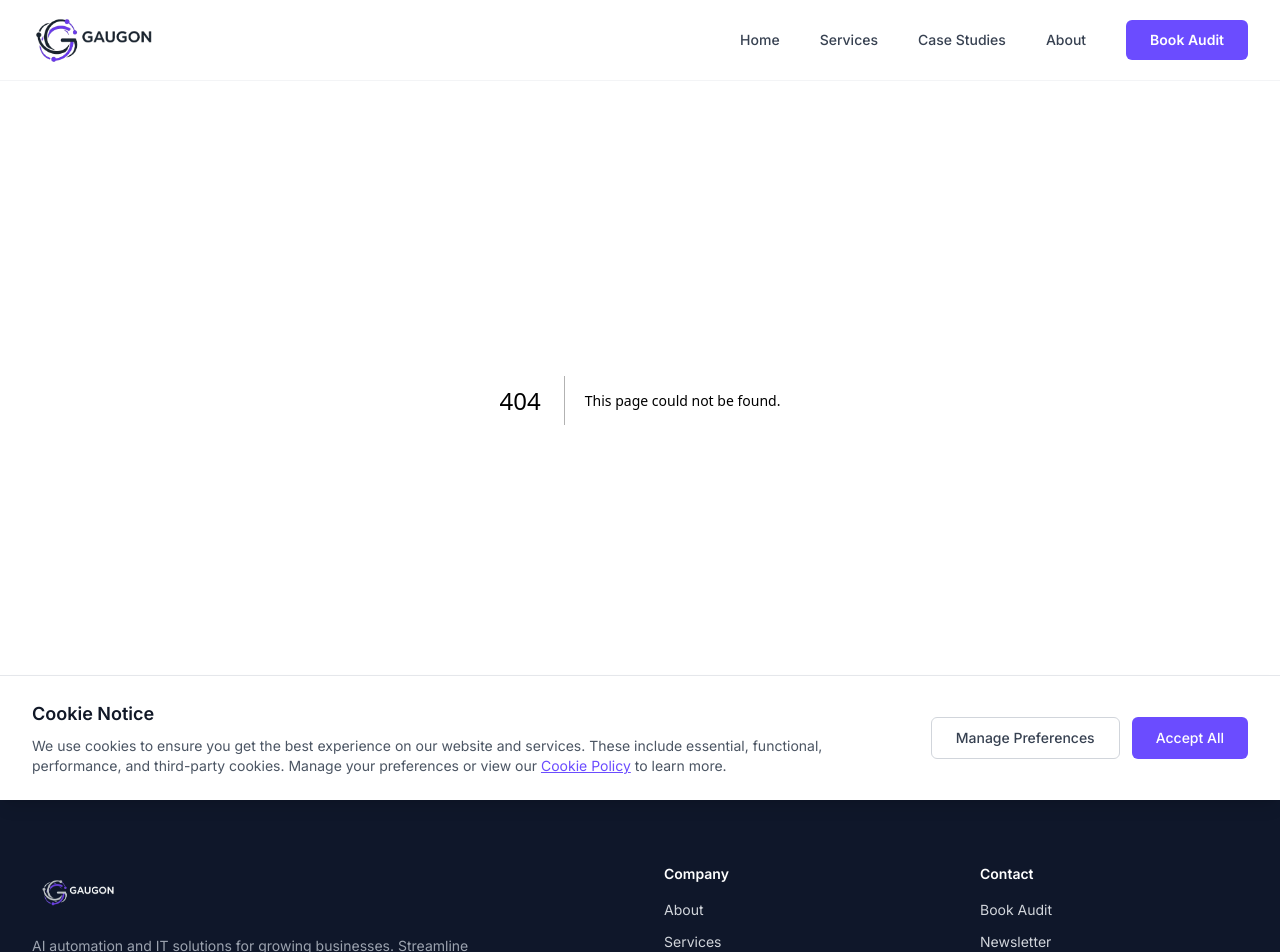
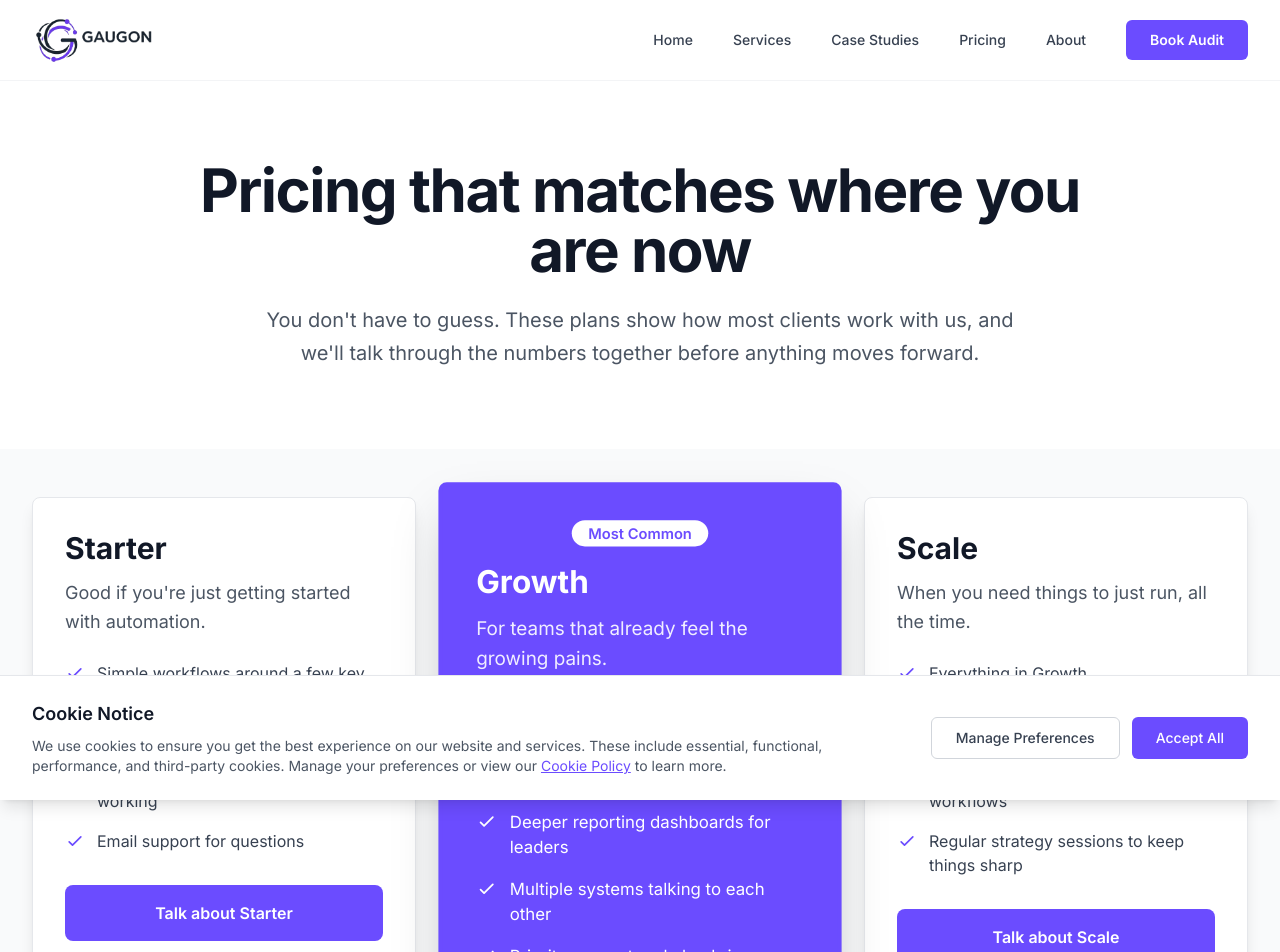
Before and after one commit to ocilab25/gaugon-website, a Next.js app: page /pricing in a window 1280 px wide. Before the commit this address had no page. Shown: the top 952 px of the page. Built offline with nearby package versions, Linux system fonts and the light colour scheme.

Commit message:
Add Pricing page with three tiers, update navigation, and replace home pricing section with link strip

```diff
--- a/app/page.tsx
+++ b/app/page.tsx
@@ -4,10 +4,10 @@ import WhatWeAutomate from "@/components/sections/WhatWeAutomate";
 import HowItWorks from "@/components/sections/HowItWorks";
 import Outcomes from "@/components/sections/Outcomes";
 import CaseStudyTeaser from "@/components/sections/CaseStudyTeaser";
-import Pricing from "@/components/sections/Pricing";
+import PricingStrip from "@/components/sections/PricingStrip";
 import FAQ from "@/components/sections/FAQ";
+import Newsletter from "@/components/sections/Newsletter";
 import FinalCTA from "@/components/sections/FinalCTA";
-import Newsletter from "@/components/sections/Newsletter";
 
 export default function Home() {
   return (
@@ -18,9 +18,9 @@ export default function Home() {
       <HowItWorks />
       <Outcomes />
       <CaseStudyTeaser />
-      <Pricing />
       <FAQ />
       <Newsletter />
+      <PricingStrip />
       <FinalCTA />
     </main>
   );
--- /dev/null
+++ b/app/pricing/page.tsx
@@ -0,0 +1,133 @@
+import type { Metadata } from "next";
+import Link from "next/link";
+import CheckmarkIcon from "@/components/icons/CheckmarkIcon";
+
+export const metadata: Metadata = {
+    title: "Pricing | Gaugon - AI Automation Plans",
+    description: "Pricing that matches where you are now. Simple plans for every stage of growth, from starter workflows to enterprise-scale automation.",
+};
+
+export default function PricingPage() {
+    const plans = [
+        {
+            name: "Starter",
+            tagline: "Good if you're just getting started with automation.",
+            features: [
+                "Simple workflows around a few key tools",
+                "Email and basic CRM setup",
+                "Light reporting so you can see what's working",
+                "Email support for questions",
+            ],
+            highlighted: false,
+        },
+        {
+            name: "Growth",
+            tagline: "For teams that already feel the growing pains.",
+            features: [
+                "Everything in Starter",
+                "Helpdesk or chatbot support for common questions",
+                "Deeper reporting dashboards for leaders",
+                "Multiple systems talking to each other",
+                "Priority support and check-ins",
+            ],
+            highlighted: true,
+        },
+        {
+            name: "Scale",
+            tagline: "When you need things to just run, all the time.",
+            features: [
+                "Everything in Growth",
+                "Custom automations around your specific stack",
+                "Monitoring and alerts on key workflows",
+                "Regular strategy sessions to keep things sharp",
+            ],
+            highlighted: false,
+        },
+    ];
+
+    return (
+        <main className="pt-20">
+            {/* Hero Section */}
+            <section className="py-20 bg-white px-6 lg:px-8">
+                <div className="max-w-4xl mx-auto text-center">
+                    <h1 className="text-5xl sm:text-6xl font-bold text-gray-900 mb-6 tracking-tight">
+                        Pricing that matches where you are now
+                    </h1>
+                    <p className="text-xl text-gray-600 max-w-3xl mx-auto leading-relaxed">
+                        You don't have to guess. These plans show how most clients work with us, and we'll talk through the numbers together before anything moves forward.
+                    </p>
+                </div>
+            </section>
+
+            {/* Pricing Cards */}
+            <section className="py-12 bg-gray-50 px-6 lg:px-8">
+                <div className="max-w-7xl mx-auto">
+                    <div className="grid grid-cols-1 md:grid-cols-3 gap-8">
+                        {plans.map((plan, index) => (
+                            <div
+                                key={index}
+                                className={`rounded-lg p-8 ${plan.highlighted
+                                        ? "bg-primary text-white shadow-2xl transform md:scale-105 border-4 border-primary"
+                                        : "bg-white border border-gray-200 shadow-lg"
+                                    }`}
+                            >
+                                {plan.highlighted && (
+                                    <div className="text-center mb-4">
+                                        <span className="bg-white text-primary px-4 py-1 rounded-full text-sm font-semibold">
+                                            Most Common
+                                        </span>
+                                    </div>
+                                )}
+                                <h2
+                                    className={`text-3xl font-bold mb-3 ${plan.highlighted ? "text-white" : "text-gray-900"
+                                        }`}
+                                >
+                                    {plan.name}
+                                </h2>
+                                <p
+                                    className={`text-lg mb-6 leading-relaxed ${plan.highlighted ? "text-white/90" : "text-gray-600"
+                                        }`}
+                                >
+                                    {plan.tagline}
+                                </p>
+                                <ul className="space-y-4 mb-8">
+                                    {plan.features.map((feature, featureIndex) => (
+                                        <li key={featureIndex} className="flex items-start">
+                                            <CheckmarkIcon
+                                                className={`w-5 h-5 mr-3 flex-shrink-0 mt-0.5 ${plan.highlighted ? "text-white" : "text-primary"
+                                                    }`}
+                                            />
+                                            <span
+                                                className={
+                                                    plan.highlighted ? "text-white" : "text-gray-700"
+                                                }
+                                            >
+                                                {feature}
+                                            </span>
+                                        </li>
+                                    ))}
+                                </ul>
+                                <Link
+                                    href="/contact"
+                                    className={`block w-full py-4 px-6 rounded-lg text-center font-semibold transition-colors ${plan.highlighted
+                                            ? "bg-white text-primary hover:bg-gray-100"
+                                            : "bg-primary text-white hover:bg-primary/90"
+                                        }`}
+                                >
+                                    Talk about {plan.name}
+                                </Link>
+                            </div>
+                        ))}
+                    </div>
+
+                    {/* Note Below Plans */}
+                    <div className="mt-16 text-center max-w-3xl mx-auto">
+                        <p className="text-lg text-gray-700 leading-relaxed">
+                            Not sure where you fit? That's normal. Start with a free AI audit, we'll map your workflows, and then suggest the plan that makes the most sense for you.
+                        </p>
+                    </div>
+                </div>
+            </section>
+        </main>
+    );
+}
--- a/components/Navbar.tsx
+++ b/components/Navbar.tsx
@@ -26,6 +26,9 @@ export default function Navbar() {
             </Link>
             <Link href="/case-studies" className="text-gray-700 hover:text-gray-900 transition-colors text-sm font-medium">
               Case Studies
+            </Link>
+            <Link href="/pricing" className="text-gray-700 hover:text-gray-900 transition-colors text-sm font-medium">
+              Pricing
             </Link>
             <Link href="/about" className="text-gray-700 hover:text-gray-900 transition-colors text-sm font-medium">
               About
@@ -89,6 +92,13 @@ export default function Navbar() {
               Case Studies
             </Link>
             <Link
+              href="/pricing"
+              className="block text-gray-700 hover:text-gray-900 transition-colors text-sm font-medium"
+              onClick={() => setIsMenuOpen(false)}
+            >
+              Pricing
+            </Link>
+            <Link
               href="/about"
               className="block text-gray-700 hover:text-gray-900 transition-colors text-sm font-medium"
               onClick={() => setIsMenuOpen(false)}
--- /dev/null
+++ b/components/sections/PricingStrip.tsx
@@ -0,0 +1,22 @@
+import Link from "next/link";
+
+export default function PricingStrip() {
+    return (
+        <section className="py-16 bg-gradient-to-r from-primary/10 to-primary/5 px-6 lg:px-8">
+            <div className="max-w-3xl mx-auto text-center">
+                <h2 className="text-3xl sm:text-4xl font-bold text-gray-900 mb-4">
+                    Want to see how working together is priced?
+                </h2>
+                <p className="text-lg text-gray-700 mb-8 leading-relaxed">
+                    Here's a simple breakdown of how most clients work with us, plus what usually fits each stage of growth.
+                </p>
+                <Link
+                    href="/pricing"
+                    className="inline-block bg-primary text-white px-8 py-4 rounded-lg text-lg font-semibold hover:bg-primary/90 transition-colors shadow-md hover:shadow-lg"
+                >
+                    View Pricing
+                </Link>
+            </div>
+        </section>
+    );
+}
```
